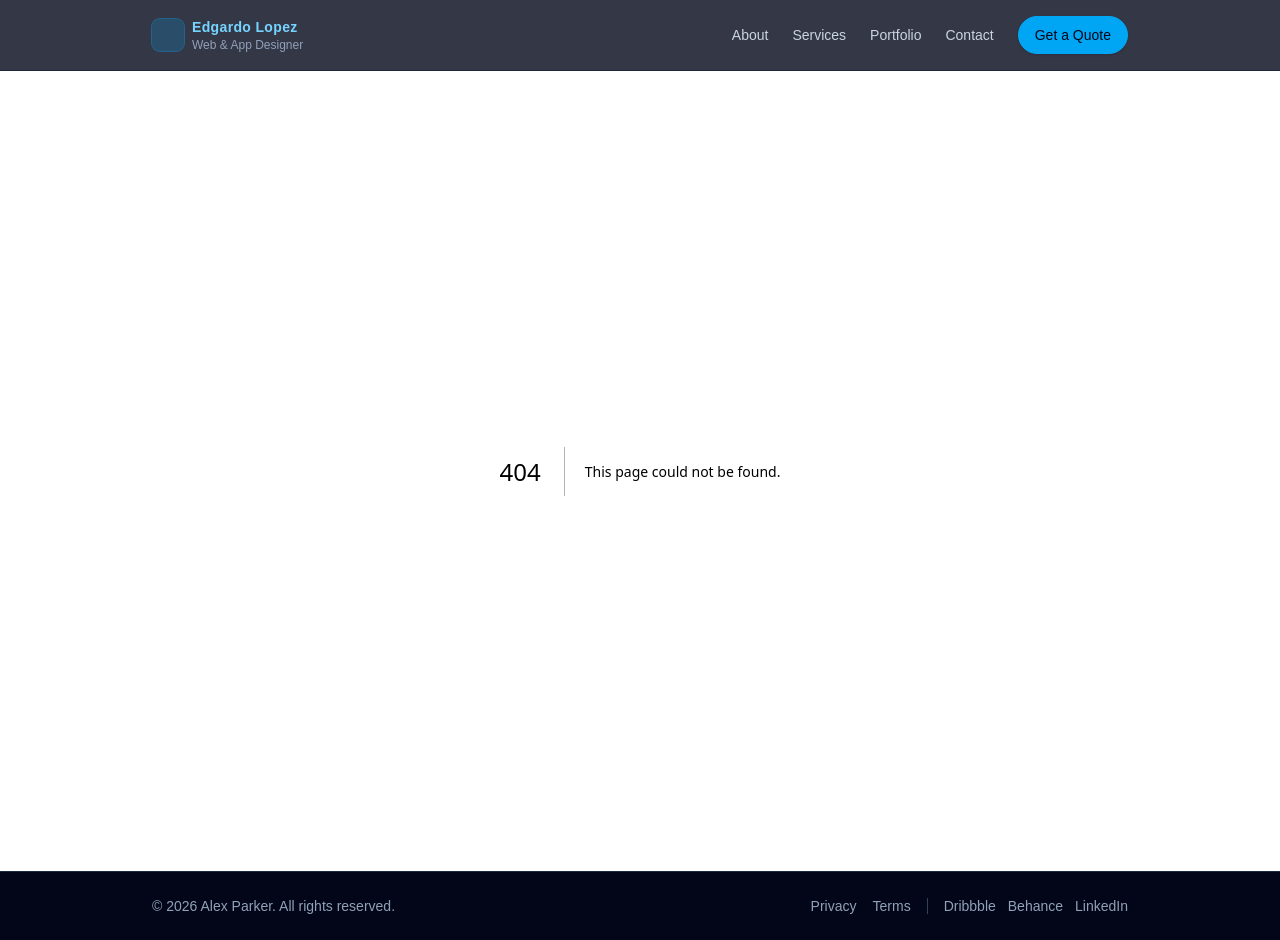
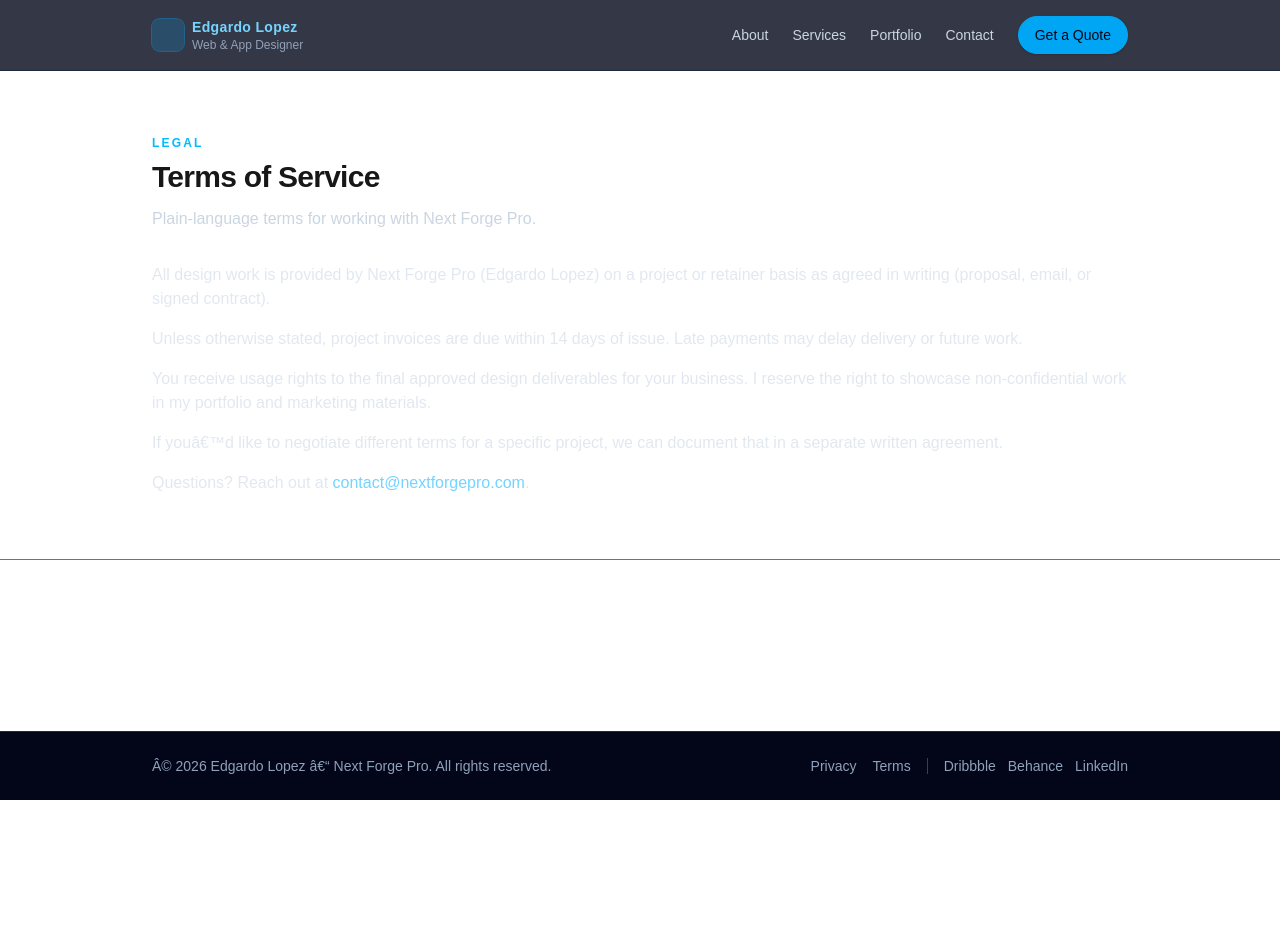
Before and after one commit to Edgar0973/nextforge-pro, a Next.js app: page /terms in a window 1280 px wide. Before the commit this address had no page. After the commit the page ends 800 px from the top, so only its background shows below. Built offline with nearby package versions, Linux system fonts and the light colour scheme.

Commit message:
Update branding to Edgardo Lopez and add legal pages

```diff
--- a/app/about/page.tsx
+++ b/app/about/page.tsx
@@ -5,7 +5,7 @@ export default function AboutPage() {
     <>
       <Section
         eyebrow="About"
-        title="Hi, I’m Alex — a freelance product designer focused on the details that matter."
+        title="Hi, I’m Edgardo Lopez — a freelance product designer focused on the details that matter."
         kicker="I blend UX strategy, interface design, and product thinking to help teams launch faster with more confidence."
       >
         <div className="grid gap-10 md:grid-cols-[minmax(0,2fr)_minmax(0,1.2fr)]">
--- /dev/null
+++ b/app/privacy/page.tsx
@@ -0,0 +1,42 @@
+import { Section } from "@/components/section";
+
+export default function PrivacyPage() {
+  return (
+    <>
+      <Section
+        eyebrow="Legal"
+        title="Privacy Policy"
+        kicker="How Next Forge Pro collects, uses, and protects your information."
+      >
+        <div className="space-y-4 text-sm text-slate-200 md:text-base">
+          <p>
+            This site is operated by Next Forge Pro (Edgardo Lopez). I collect
+            only the information you choose to share, such as details submitted
+            through the contact form or emails you send directly.
+          </p>
+          <p>
+            I use this information solely to respond to inquiries, provide
+            proposals, and deliver design services. I do not sell your data or
+            share it with third parties for marketing purposes.
+          </p>
+          <p>
+            Basic analytics may be used to understand traffic patterns (for
+            example, which pages are viewed most often). These are used to
+            improve the site experience.
+          </p>
+          <p>
+            If you have any questions about how your information is handled,
+            contact{" "}
+            <a
+              href="mailto:contact@nextforgepro.com"
+              className="text-sky-300 hover:text-sky-200"
+            >
+              contact@nextforgepro.com
+            </a>
+            .
+          </p>
+        </div>
+      </Section>
+    </>
+  );
+}
--- /dev/null
+++ b/app/terms/page.tsx
@@ -0,0 +1,44 @@
+import { Section } from "@/components/section";
+
+export default function TermsPage() {
+  return (
+    <>
+      <Section
+        eyebrow="Legal"
+        title="Terms of Service"
+        kicker="Plain-language terms for working with Next Forge Pro."
+      >
+        <div className="space-y-4 text-sm text-slate-200 md:text-base">
+          <p>
+            All design work is provided by Next Forge Pro (Edgardo Lopez) on a
+            project or retainer basis as agreed in writing (proposal, email, or
+            signed contract).
+          </p>
+          <p>
+            Unless otherwise stated, project invoices are due within 14 days of
+            issue. Late payments may delay delivery or future work.
+          </p>
+          <p>
+            You receive usage rights to the final approved design deliverables
+            for your business. I reserve the right to showcase non-confidential
+            work in my portfolio and marketing materials.
+          </p>
+          <p>
+            If youâ€™d like to negotiate different terms for a specific project,
+            we can document that in a separate written agreement.
+          </p>
+          <p>
+            Questions? Reach out at{" "}
+            <a
+              href="mailto:contact@nextforgepro.com"
+              className="text-sky-300 hover:text-sky-200"
+            >
+              contact@nextforgepro.com
+            </a>
+            .
+          </p>
+        </div>
+      </Section>
+    </>
+  );
+}
--- a/components/footer.tsx
+++ b/components/footer.tsx
@@ -4,7 +4,7 @@ export function Footer() {
   return (
     <footer className="border-t border-slate-800 bg-slate-950">
       <div className="mx-auto flex max-w-5xl flex-col gap-4 px-4 py-6 text-sm text-slate-400 md:flex-row md:items-center md:justify-between md:px-6">
-        <p>© {new Date().getFullYear()} Alex Parker. All rights reserved.</p>
+      <p>Â© {new Date().getFullYear()} Edgardo Lopez â€“ Next Forge Pro. All rights reserved.</p>
         <div className="flex flex-wrap items-center gap-4">
           <Link href="/privacy" className="hover:text-sky-300">
             Privacy
```
